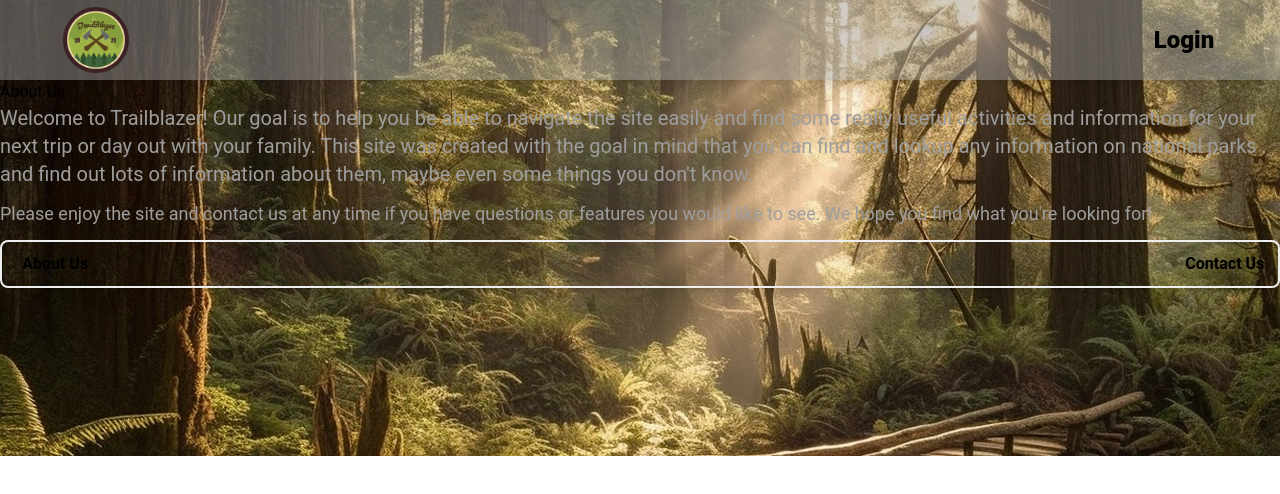
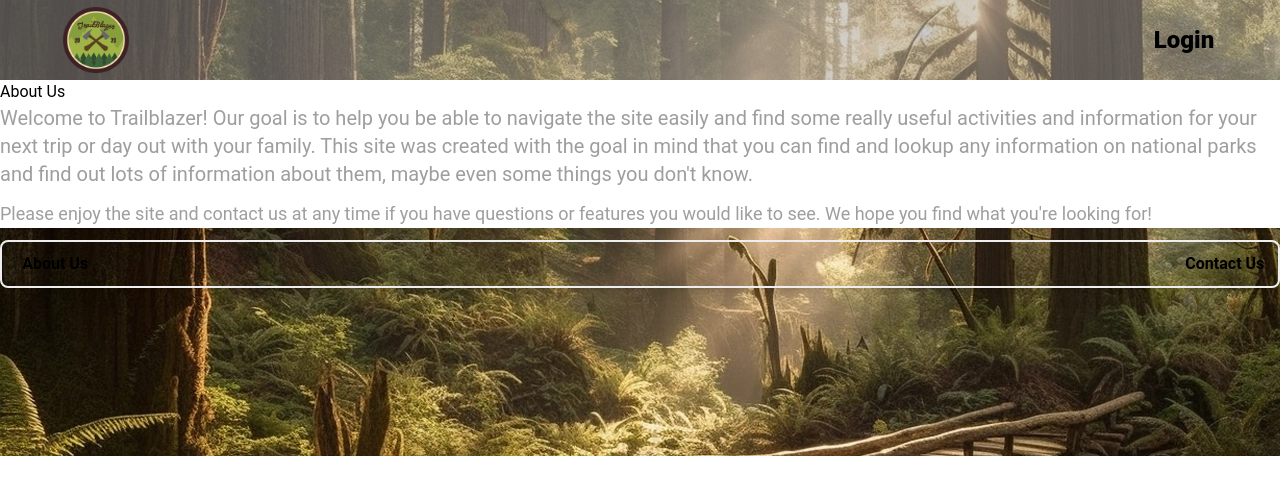
Before and after one commit to Taliwat/trailblazer, a React (Create React App) app in the folder client/: page /about in a window 1280 px wide. Shown: the top 494 px of the page. Built offline with nearby package versions, Linux system fonts and the light colour scheme; no server answers.

Commit message:
css edits on pages

```diff
--- a/client/src/pages/AboutUs.js
+++ b/client/src/pages/AboutUs.js
@@ -4,7 +4,7 @@
 
 export default function AboutUs () {
     return (
-        <div className="about Us section">
+        <div className="bg-white dark:bg-gray-800">
             <h2 className="text-align-center">About Us</h2>
             <p className="mb-3 text-lg text-gray-500 md:text-xl dark:text-gray-400">Welcome to Trailblazer! Our goal is to help you be able to navigate the site easily and find some really useful activities and information for your next trip or day out with your family.  This site was created with the goal in mind that you can find and lookup any information on national parks and find out lots of information about them, maybe even some things you don't know.</p>
             <p className="mb-3 text-lg text-gray-500 md:text-lg dark:text-gray-400">Please enjoy the site and contact us at any time if you have questions or features you would like to see.  We hope you find what you're looking for!</p>
--- a/client/src/pages/ContactUs.js
+++ b/client/src/pages/ContactUs.js
@@ -2,7 +2,7 @@
 //create a Contact page that gives information about the team and how to contact us!  be a bit creative here, and be able to have users have a button that can send emails given the provided email in the team member's profile.
 export default function ContactUs () {
     return (
-<div className="contact us section">
+<div className="bg-gray-100">
 
     <h2 className="text-align-center ">Meet the Team!</h2>
     <div className="row-span-4">
```
